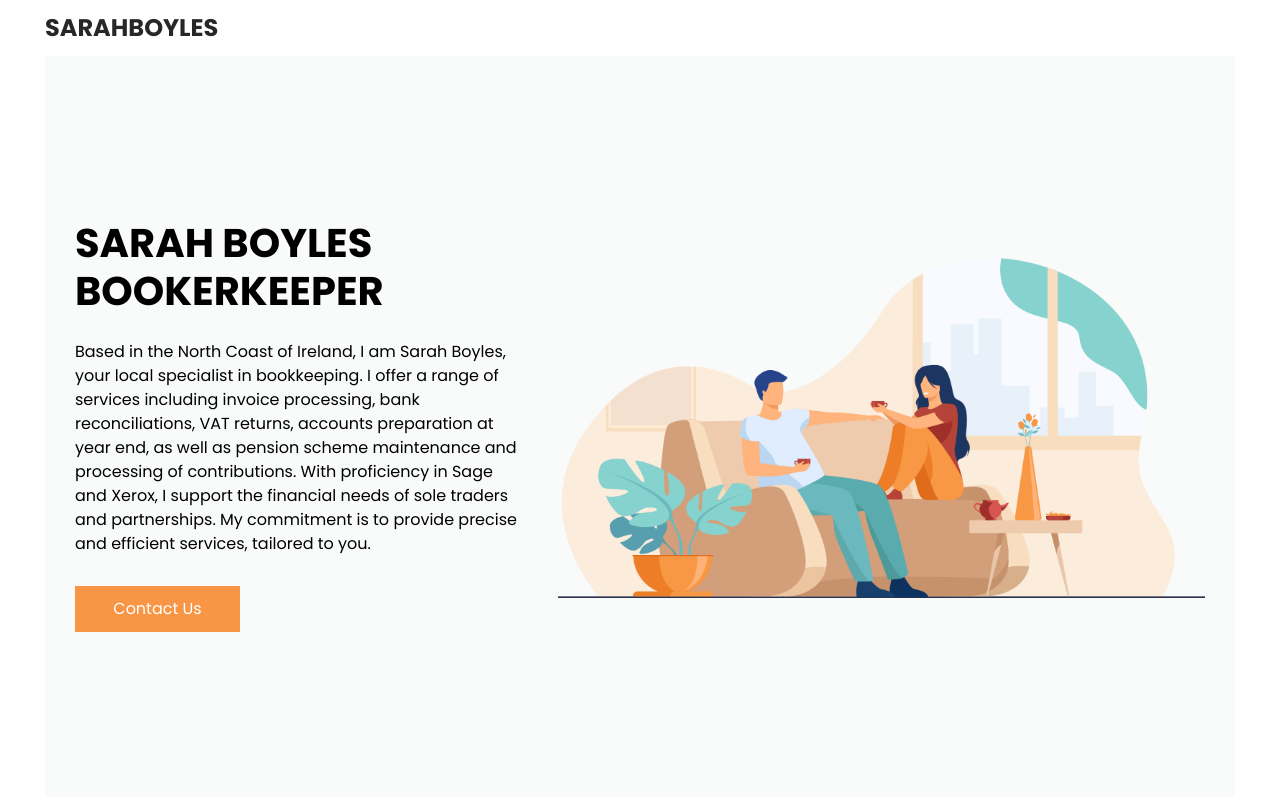
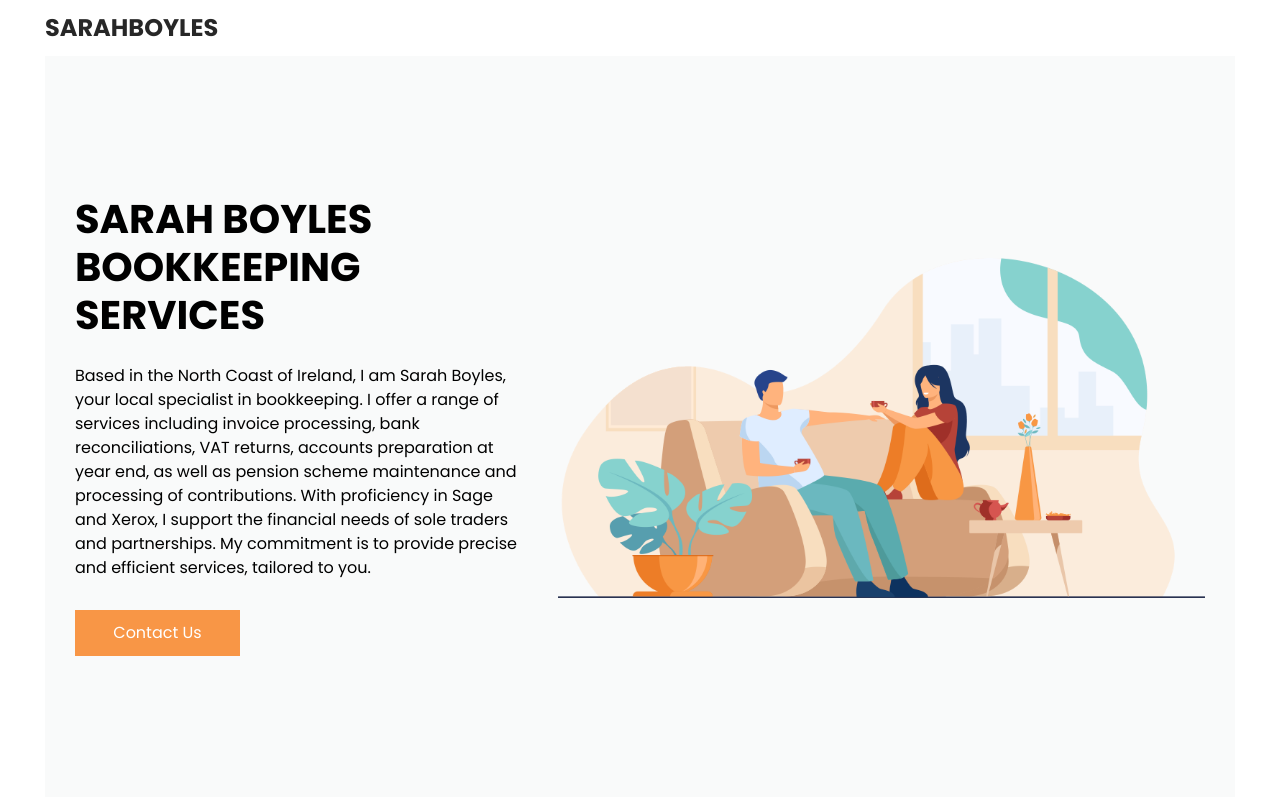
Before and after one commit to TwoRice/sarah_site, a plain HTML site: page index.html in a window 1280 px wide. Shown: the top 797 px of the page. Drawn offline with Linux system fonts and the light colour scheme; some packages are replaced by stand-ins of ours; a script that the page names is missing.

Commit message:
fixed typo

```diff
--- a/index.html
+++ b/index.html
@@ -13,7 +13,7 @@
   <meta name="description" content="" />
   <meta name="author" content="" />
 
-  <title>Sarah Boyles Accountant</title>
+  <title>Sarah Boyles Bookkeeping Services</title>
 
 
   <!-- bootstrap core css -->
@@ -58,7 +58,7 @@
                 <div class="col-md-5">
                   <div class="detail-box">
                     <h1>
-                      Sarah Boyles <br/> Bookerkeeper <br/>
+                      Sarah Boyles <br/> Bookkeeping Services <br/>
                     </h1>
                     <p>
                       Based in the North Coast of Ireland, I am Sarah Boyles, your local specialist in bookkeeping. I offer a range of services including invoice processing, bank reconciliations, VAT returns, accounts preparation at year end, as well as pension scheme maintenance and processing of contributions. With proficiency in Sage and Xerox, I support the financial needs of sole traders and partnerships. My commitment is to provide precise and efficient services, tailored to you.
```
